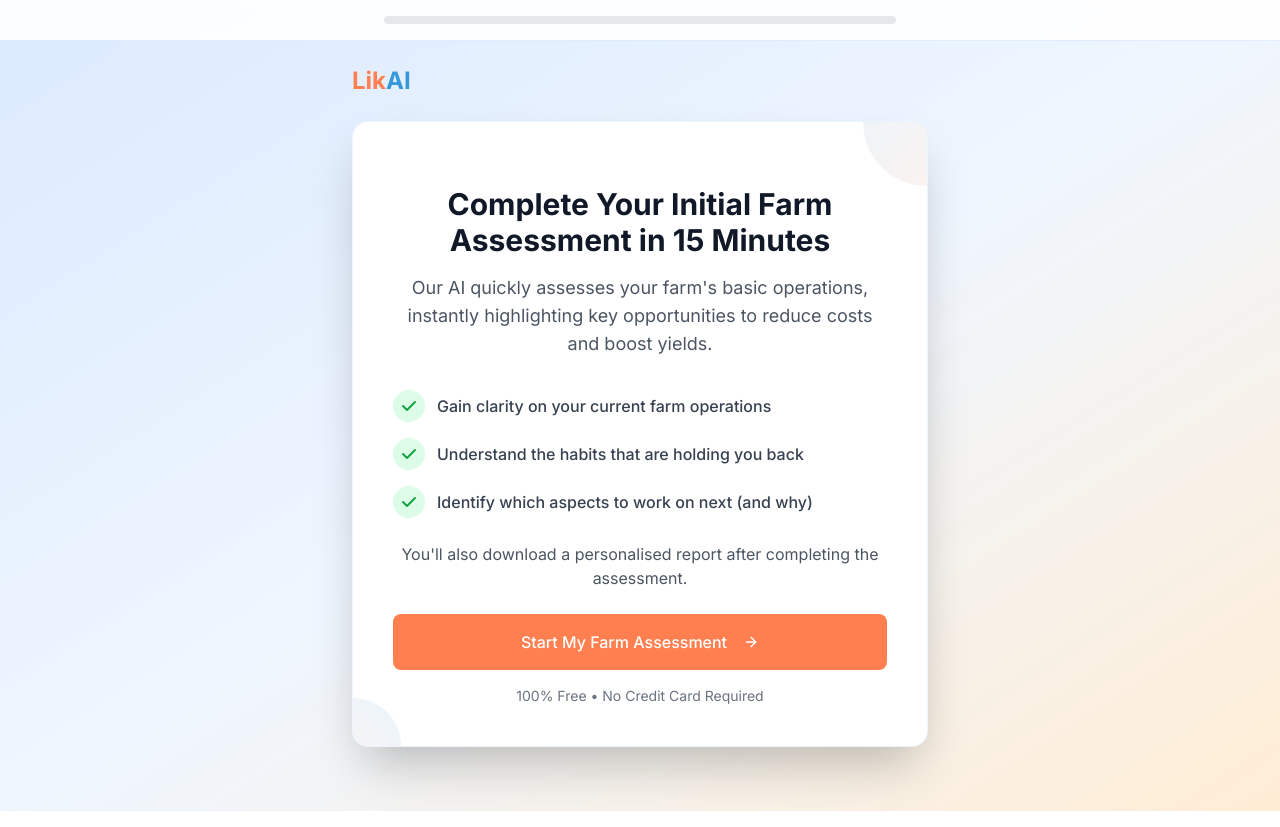
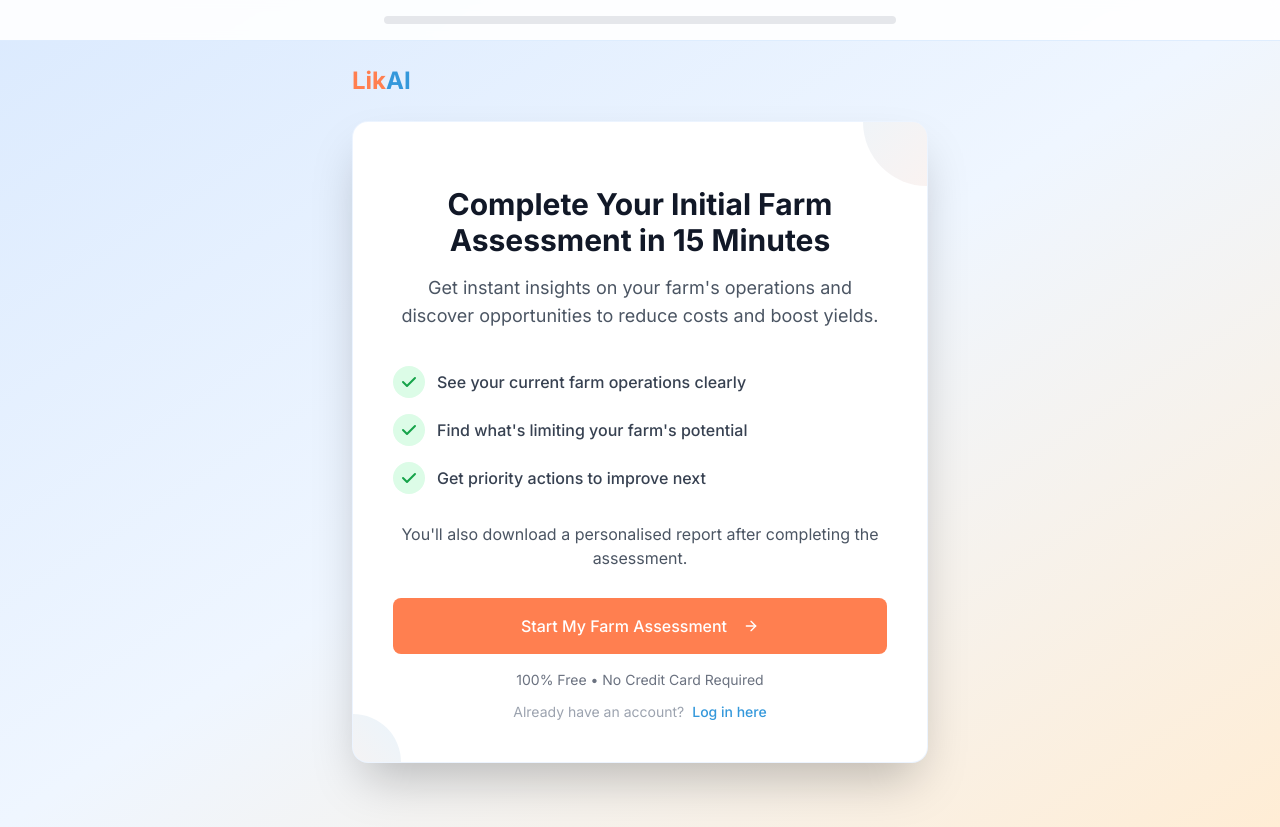
Before and after one commit to Web3-Iligan/LikAI, a Next.js app: page /auth/onboarding in a window 1280 px wide. Built offline with nearby package versions, Linux system fonts and the light colour scheme.

Commit message:
Enhance onboarding page with improved spacing and updated text for better clarity and user engagement

```diff
--- a/app/auth/onboarding/page.tsx
+++ b/app/auth/onboarding/page.tsx
@@ -180,15 +180,14 @@ export default function OnboardingPage() {
           <div className="relative z-10">
             {/* Step 0: Introduction */}
             {currentStep === 0 && (
-              <div className="space-y-6">
+              <div className="space-y-7">
                 <div className="text-center">
                   <h1 className="mb-4 text-3xl font-bold text-gray-900">
                     Complete Your Initial Farm Assessment in 15 Minutes
                   </h1>
-                  <p className="mb-8 text-lg text-gray-600">
-                    Our AI quickly assesses your farm's basic operations,
-                    instantly highlighting key opportunities to reduce costs and
-                    boost yields.
+                  <p className="mb-9 text-lg text-gray-600">
+                    Get instant insights on your farm's operations and discover
+                    opportunities to reduce costs and boost yields.
                   </p>
                 </div>
 
@@ -208,7 +207,7 @@ export default function OnboardingPage() {
                       </svg>
                     </div>
                     <span className="text-base font-medium text-gray-700">
-                      Gain clarity on your current farm operations
+                      See your current farm operations clearly
                     </span>
                   </div>
                   <div className="flex items-center space-x-3">
@@ -226,7 +225,7 @@ export default function OnboardingPage() {
                       </svg>
                     </div>
                     <span className="text-base font-medium text-gray-700">
-                      Understand the habits that are holding you back
+                      Find what's limiting your farm's potential
                     </span>
                   </div>
                   <div className="flex items-center space-x-3">
@@ -244,13 +243,13 @@ export default function OnboardingPage() {
                       </svg>
                     </div>
                     <span className="text-base font-medium text-gray-700">
-                      Identify which aspects to work on next (and why)
+                      Get priority actions to improve next
                     </span>
                   </div>
                 </div>
 
                 <div className="text-center">
-                  <p className="mb-6 text-base text-gray-600">
+                  <p className="mb-7 text-base text-gray-600">
                     You'll also download a personalised report after completing
                     the assessment.
                   </p>
@@ -263,9 +262,23 @@ export default function OnboardingPage() {
                     <ArrowRight className="ml-2 h-4 w-4" />
                   </Button>
 
-                  <p className="text-sm text-gray-500">
-                    100% Free • No Credit Card Required
-                  </p>
+                  <div className="space-y-3">
+                    <p className="text-sm text-gray-500">
+                      100% Free • No Credit Card Required
+                    </p>
+
+                    <div className="flex items-center justify-center">
+                      <span className="text-sm text-gray-400">
+                        Already have an account?
+                      </span>
+                      <Link
+                        href="/auth"
+                        className="ml-2 text-sm font-medium text-[#3498DB] hover:text-[#2980b9] hover:underline"
+                      >
+                        Log in here
+                      </Link>
+                    </div>
+                  </div>
                 </div>
               </div>
             )}
```
